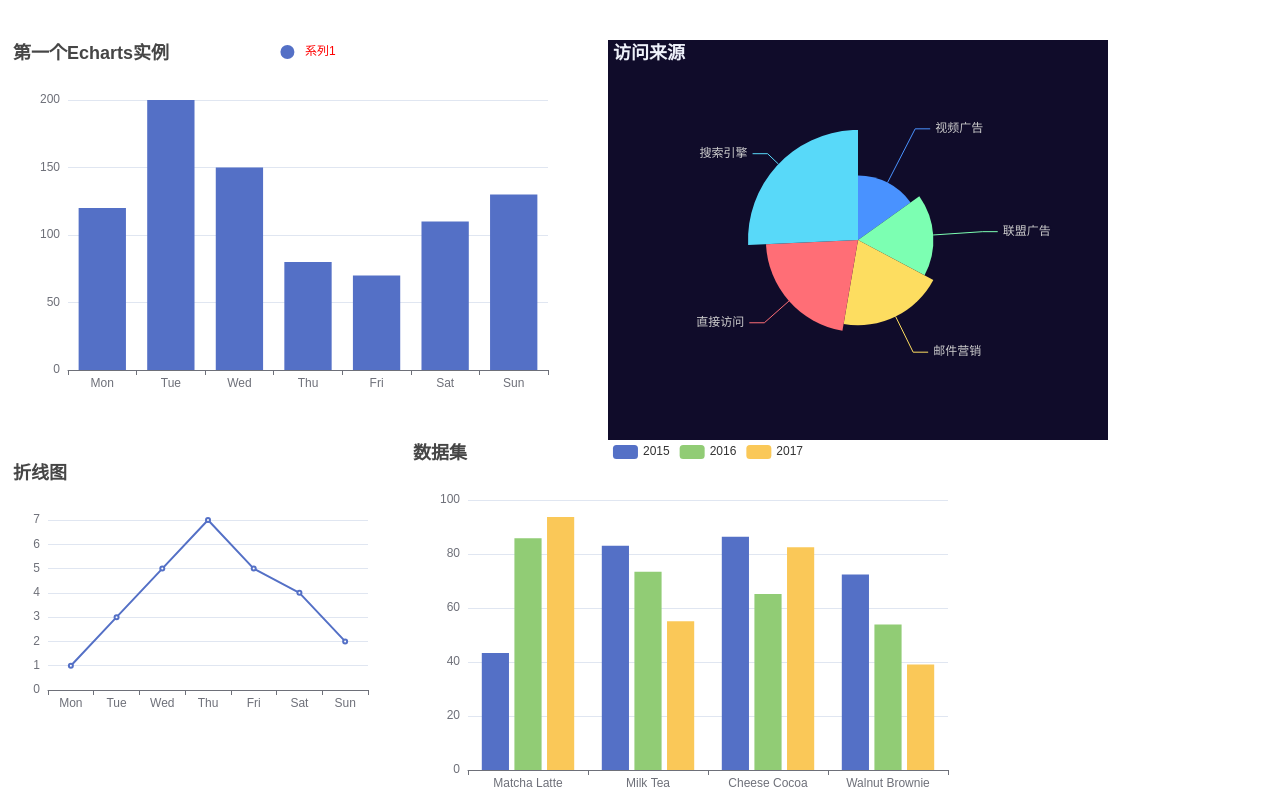
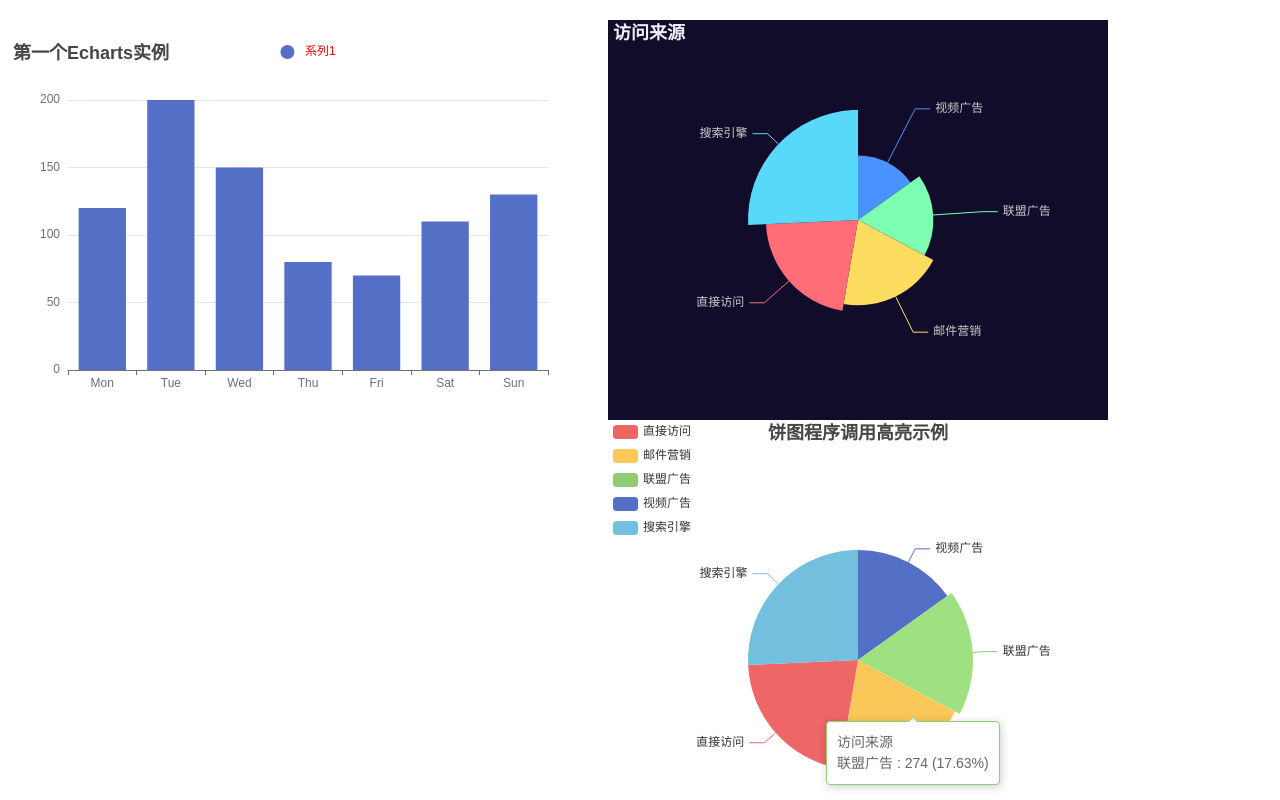
Before and after one commit to White-Soul/Visual, a Vue app: page / in a window 1280 px wide. Shown: the top 800 px of the page. Built offline with nearby package versions, Linux system fonts and the light colour scheme.

Commit message:
更新循环饼图

```diff
--- a/src/components/pie.vue
+++ b/src/components/pie.vue
@@ -1,17 +1,22 @@
 <template>
-  <div class="pie" ref="pie"></div>
+  <div>
+    <div class="pie" ref="pie"></div>
+    <div class="pie" ref="carousel"></div>
+  </div>
 </template>
 
 <script>
 import * as echarts from "echarts";
 // 标记一个对象，使其永远不会再成为响应式对象。
 import { markRaw } from "vue";
+let app = { currentIndex: -1 };
 export default {
   data() {
     return {
       chart: null,
+      chartpie: null,
       option: {},
-      data: [
+      datas: [
         // 数据数组，name 为数据项名称，value 为数据项值
         { value: 235, name: "视频广告" },
         { value: 274, name: "联盟广告" },
@@ -19,6 +24,7 @@ export default {
         { value: 335, name: "直接访问" },
         { value: 400, name: "搜索引擎" },
       ],
+      a: null,
     };
   },
   methods: {
@@ -37,7 +43,7 @@ export default {
             type: "pie", // 设置图表类型为饼图
             radius: "55%", // 饼图的半径，外半径为可视区尺寸（容器高宽中较小一项）的 55% 长度。
             roseType: "angle",
-            data: this.data,
+            data: this.datas,
             // itemStyle 参数可以设置诸如阴影、透明度、颜色、边框颜色、边框宽度等：
             // itemStyle: {
             //     normal: {
@@ -64,12 +70,73 @@ export default {
       // 隐藏 loading 效果
       this.chart.hideLoading();
     },
+    initPie() {
+      this.chartpie = markRaw(echarts.init(this.$refs.carousel));
+      this.option = {
+        title: {
+          text: "饼图程序调用高亮示例",
+          x: "center",
+        },
+        tooltip: {
+          trigger: "item",
+          formatter: "{a} <br/>{b} : {c} ({d}%)",
+        },
+        legend: {
+          orient: "vertical",
+          left: "left",
+          data: ["直接访问", "邮件营销", "联盟广告", "视频广告", "搜索引擎"],
+        },
+        series: [
+          {
+            name: "访问来源",
+            type: "pie",
+            radius: "55%",
+            center: ["50%", "60%"],
+            data: this.datas,
+            emphasis: {
+              shadowBlur: 10,
+              shadowOffsetX: 0,
+              shadowColor: "rgba(0, 0, 0, 0.5)",
+            },
+          },
+        ],
+      };
+      this.chartpie.setOption(this.option);
+    },
+    // 定时器执行函数
+    timer() {
+      var datalen = this.datas.length;
+      // 取消之前高亮的图形
+      this.chartpie.dispatchAction({
+        type: "downplay",
+        seriesIndex: 0,
+        dataIndex: app.currentIndex,
+      });
+      app.currentIndex = (app.currentIndex + 1) % datalen;
+      // 高亮当前图形
+      this.chartpie.dispatchAction({
+        type: "highlight",
+        seriesIndex: 0,
+        dataIndex: app.currentIndex,
+      });
+      // 显示 tooltip
+      this.chartpie.dispatchAction({
+        type: "showTip",
+        seriesIndex: 0,
+        dataIndex: app.currentIndex,
+      });
+    },
   },
   mounted() {
     this.init();
     this.chart.on("click", function (params) {
       alert(params.name);
     });
+    this.initPie();
+    this.a = setInterval(this.timer, 1000);
+  },
+  beforeDestroy() {
+    clearInterval(this.a);
   },
 };
 </script>
```
